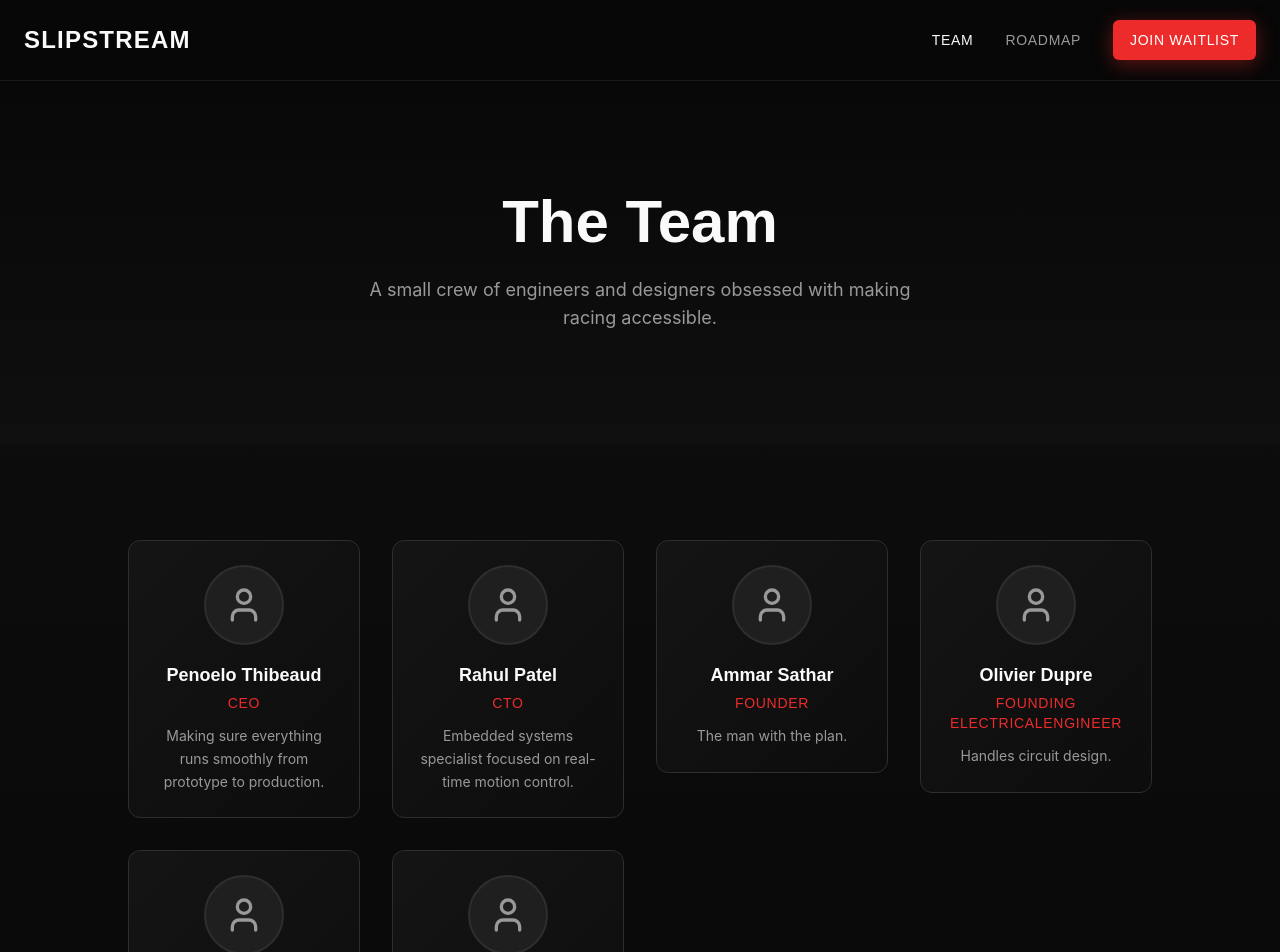
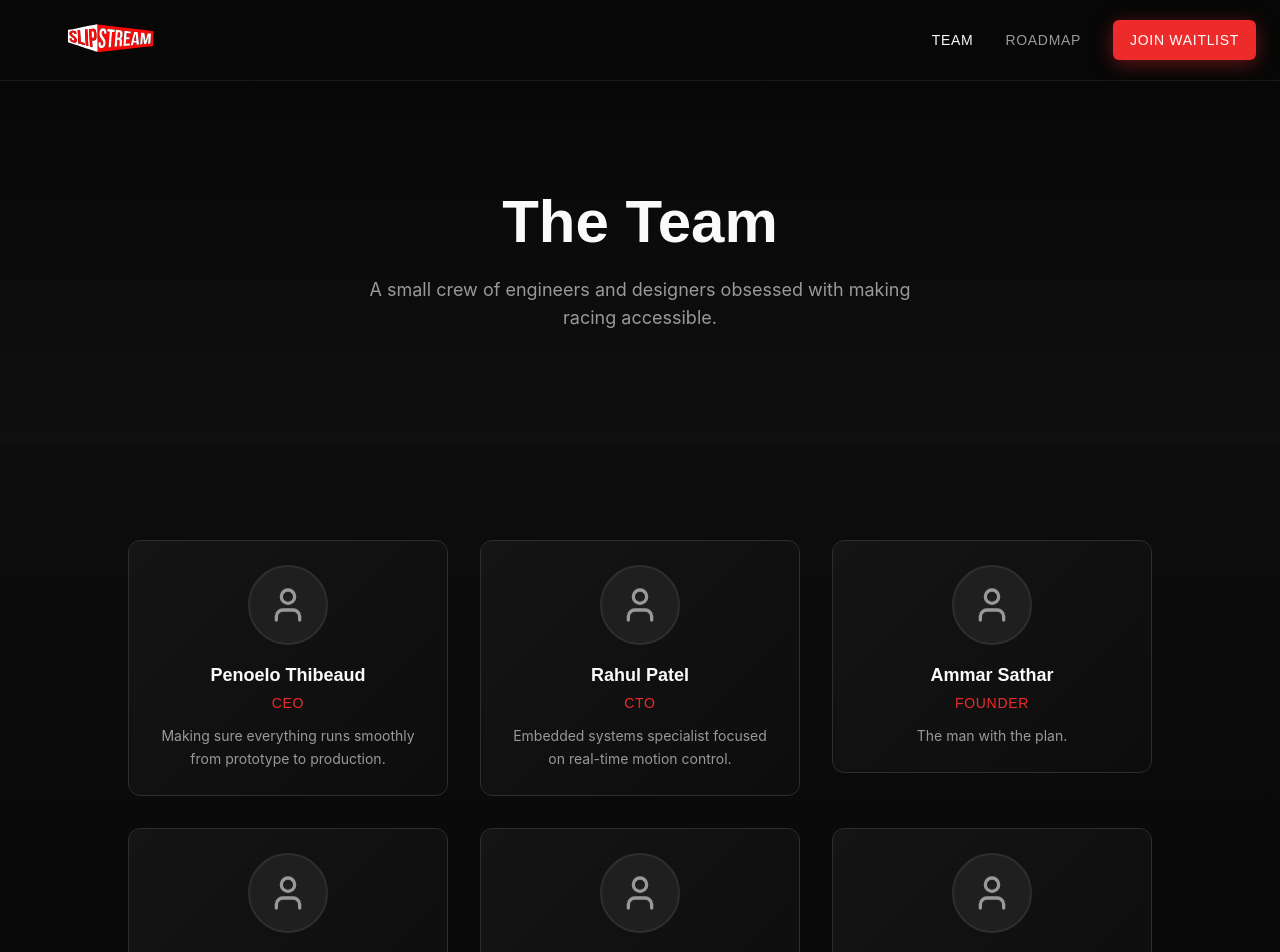
Before and after one commit to Pepen0/Slipstream, a React (Vite) app in the folder Software-code/Launch-Webpage/: page /team in a window 1280 px wide. Shown: the top 952 px of the page. Built offline with nearby package versions, Linux system fonts and the light colour scheme; the HTML template or start-up script is replaced by a standard one.

Commit message:
Added new logo assets

```diff
--- a/Software-code/Launch-Webpage/index.html
+++ b/Software-code/Launch-Webpage/index.html
@@ -1,17 +1,30 @@
 <!doctype html>
 <html lang="en">
+
 <head>
   <meta charset="UTF-8" />
   <meta name="viewport" content="width=device-width, initial-scale=1.0" />
   <title>Slipstream | Compact Motion Simulator for Racing Enthusiasts</title>
-    <meta name="description" content="Slipstream is a compact 2-DOF motion simulator designed for intro-to-racing drivers and hobbyists. Affordable motion simulation without compromise." />
+  <meta name="description"
+    content="Slipstream is a compact 2-DOF motion simulator designed for intro-to-racing drivers and hobbyists. Affordable motion simulation without compromise." />
   <meta name="author" content="Slipstream" />
-    <meta name="keywords" content="motion simulator, racing simulator, 2-DOF, sim racing, racing games, motion platform, affordable simulator" />
+  <meta name="keywords"
+    content="motion simulator, racing simulator, 2-DOF, sim racing, racing games, motion platform, affordable simulator" />
   <link rel="canonical" href="https://slipstream.racing" />
+
+  <!-- Favicon -->
+  <link rel="icon" href="/favicon.ico" />
+
+  <!-- Apple touch icons -->
+  <link rel="apple-touch-icon" sizes="60x60" href="/touch-icons/apple-touch-icon-iphone-60x60.png" />
+  <link rel="apple-touch-icon" sizes="120x120" href="/touch-icons/apple-touch-icon-iphone-retina-120x120.png" />
+  <link rel="apple-touch-icon" sizes="76x76" href="/touch-icons/apple-touch-icon-ipad-76x76.png" />
+  <link rel="apple-touch-icon" sizes="152x152" href="/touch-icons/apple-touch-icon-ipad-retina-152x152.png" />
 
   <!-- Open Graph -->
   <meta property="og:title" content="Slipstream | Compact Motion Simulator" />
-    <meta property="og:description" content="Nobody should have to choose between a new Honda Civic or a racing simulator. Slipstream makes motion simulation accessible." />
+  <meta property="og:description"
+    content="Nobody should have to choose between a new Honda Civic or a racing simulator. Slipstream makes motion simulation accessible." />
   <meta property="og:type" content="website" />
   <meta property="og:url" content="https://slipstream.racing" />
   <meta property="og:url" content="https://slipstream.racing" />
@@ -20,8 +33,10 @@
   <!-- Twitter -->
   <meta name="twitter:card" content="summary_large_image" />
   <meta name="twitter:title" content="Slipstream | Compact Motion Simulator" />
-    <meta name="twitter:description" content="Nobody should have to choose between a new Honda Civic or a racing simulator." />
-    <meta name="twitter:description" content="Nobody should have to choose between a new Honda Civic or a racing simulator." />
+  <meta name="twitter:description"
+    content="Nobody should have to choose between a new Honda Civic or a racing simulator." />
+  <meta name="twitter:description"
+    content="Nobody should have to choose between a new Honda Civic or a racing simulator." />
 
   <!-- Structured Data -->
   <script type="application/ld+json">
@@ -43,4 +58,5 @@
   <div id="root"></div>
   <script type="module" src="/src/main.tsx"></script>
 </body>
+
 </html>
--- a/Software-code/Launch-Webpage/src/components/layout/Header.tsx
+++ b/Software-code/Launch-Webpage/src/components/layout/Header.tsx
@@ -19,9 +19,9 @@ export function Header() {
           {/* Logo */}
           <Link
             to="/"
-            className="font-display text-xl md:text-2xl font-bold tracking-wider text-foreground hover:text-primary transition-colors"
+            title="Slipstream Home"
           >
-            SLIPSTREAM
+            <img src="/logo-slipstream.svg" alt="Slipstream" className="h-12 md:h-24 w-auto" />
           </Link>
 
           {/* Desktop Navigation */}
@@ -68,9 +68,7 @@ export function Header() {
             <div className="flex flex-col h-full p-6">
               {/* Close Button */}
               <div className="flex justify-between items-center mb-12">
-                <span className="font-display text-xl font-bold tracking-wider">
-                  SLIPSTREAM
-                </span>
+                <img src="/logo-slipstream.svg" alt="Slipstream" className="h-12 w-auto" />
                 <button
                   onClick={() => setMobileMenuOpen(false)}
                   className="p-2 text-foreground"
@@ -140,6 +138,6 @@ export function Header() {
           </motion.div>
         )}
       </AnimatePresence>
-    </header>
+    </header >
   );
 }
--- a/Software-code/Launch-Webpage/src/pages/Team.tsx
+++ b/Software-code/Launch-Webpage/src/pages/Team.tsx
@@ -28,7 +28,7 @@ export default function Team() {
       {/* Team Grid */}
       <section className="py-16 md:py-24 section-gradient">
         <div className="container mx-auto px-4 md:px-6">
-          <div className="grid grid-cols-1 sm:grid-cols-2 lg:grid-cols-4 gap-6 md:gap-8 max-w-5xl mx-auto">
+          <div className="grid grid-cols-1 sm:grid-cols-2 lg:grid-cols-3 gap-6 md:gap-8 max-w-5xl mx-auto">
             {siteConfig.team.map((member, index) => (
               <TeamCard key={member.name} member={member} index={index} />
             ))}
```
Lines whose indentation alone changed are shown as unchanged.
